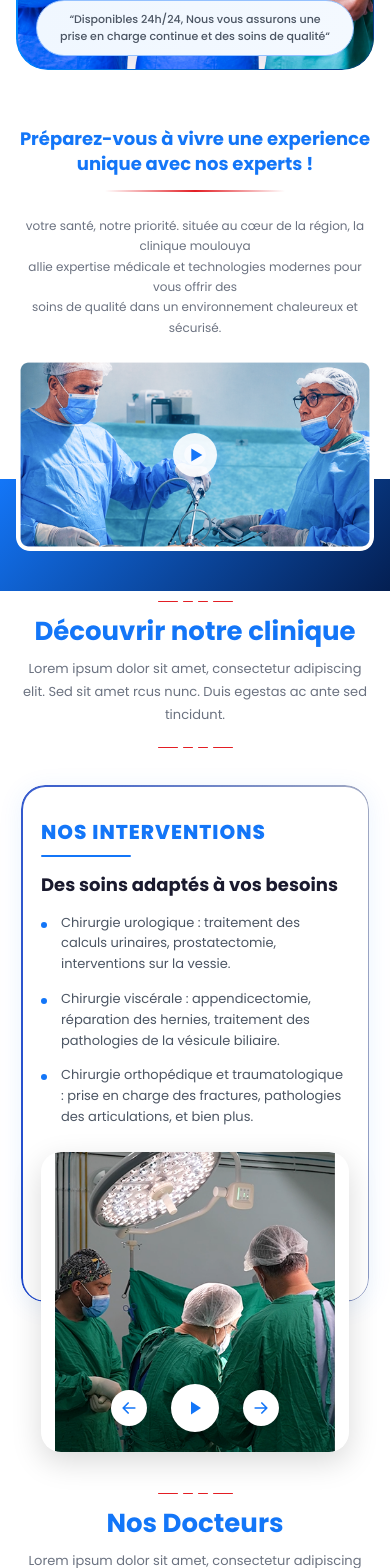
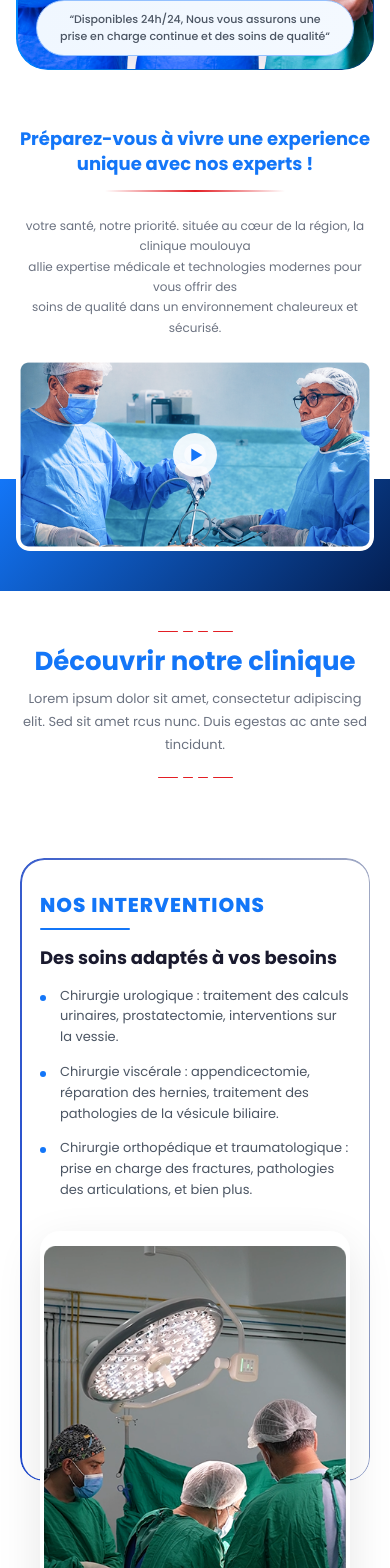
Before and after one commit to ouahid155-mohamed/C.MOULOUYA, a React (Vite) app in the folder c.moulouya/: page / in a window 390 px wide. Shown: the part 432-2000 px from the top of the page. Built offline with nearby package versions, Linux system fonts and the light colour scheme.

Commit message:
modification finale HomePage

```diff
--- a/c.moulouya/src/components/DoctorsSection/DoctorsSection.css
+++ b/c.moulouya/src/components/DoctorsSection/DoctorsSection.css
@@ -9,6 +9,9 @@
   background: #ffffff;
   font-family: "Poppins", sans-serif;
   box-sizing: border-box;
+  user-select: none; /* Empêche la sélection de texte au clic */
+  -webkit-user-select: none;
+  -webkit-tap-highlight-color: transparent; /* Élimine le flash bleu sur mobile */
 }
 
 /* ══════════════════════════════════════════════════════════════
@@ -21,6 +24,12 @@
   max-width: 960px;
   margin: 0 auto;
   flex-wrap: wrap;
+}
+
+@media (min-width: 1600px) {
+  .ds-grid {
+    max-width: 1200px;
+  }
 }
 
 /* ══════════════════════════════════════════════════════════════
@@ -37,6 +46,9 @@
       #1376F8 100%);
   cursor: pointer;
   transition: transform 0.3s ease, box-shadow 0.3s ease;
+  user-select: none;
+  -webkit-user-select: none;
+  -webkit-tap-highlight-color: transparent;
 }
 
 .ds-outer-border:hover {
--- a/c.moulouya/src/components/DoctorsSection/DoctorsSection.jsx
+++ b/c.moulouya/src/components/DoctorsSection/DoctorsSection.jsx
@@ -12,9 +12,33 @@ const doctors = [
 
 export default function DoctorsSection() {
   const [current, setCurrent] = useState(0);
+  const [touchStart, setTouchStart] = useState(null);
+  const [touchEnd, setTouchEnd] = useState(null);
+
+  // Seuil minimal pour considérer le geste comme un swipe (en pixels)
+  const minSwipeDistance = 50;
 
   const prev = () => setCurrent((c) => (c - 1 + doctors.length) % doctors.length);
   const next = () => setCurrent((c) => (c + 1) % doctors.length);
+
+  const onTouchStartHandler = (e) => {
+    setTouchEnd(null);
+    setTouchStart(e.targetTouches[0].clientX);
+  };
+
+  const onTouchMoveHandler = (e) => {
+    setTouchEnd(e.targetTouches[0].clientX);
+  };
+
+  const onTouchEndHandler = () => {
+    if (!touchStart || !touchEnd) return;
+    const distance = touchStart - touchEnd;
+    const isLeftSwipe = distance > minSwipeDistance;
+    const isRightSwipe = distance < -minSwipeDistance;
+
+    if (isLeftSwipe) next();
+    if (isRightSwipe) prev();
+  };
 
   const doc = doctors[current];
 
@@ -48,8 +72,13 @@ export default function DoctorsSection() {
         ))}
       </div>
 
-      {/* ── Version Mobile (Un seul docteur avec flèches) ── */}
-      <div className="ds-mobile-container ds-mobile-only">
+      {/* ── Version Mobile (Un seul docteur avec flèches + Swipe) ── */}
+      <div
+        className="ds-mobile-container ds-mobile-only"
+        onTouchStart={onTouchStartHandler}
+        onTouchMove={onTouchMoveHandler}
+        onTouchEnd={onTouchEndHandler}
+      >
         <div className="ds-outer-border">
           <div className="ds-outer-card">
 
--- a/c.moulouya/src/components/InterventionsSection/InterventionsSection.css
+++ b/c.moulouya/src/components/InterventionsSection/InterventionsSection.css
@@ -23,6 +23,12 @@
     overflow: visible;
     gap: 40px;
     /* Espace net entre image et texte comme sur l'image */
+}
+
+@media (min-width: 1600px) {
+    .is-container {
+        max-width: 1300px;
+    }
 }
 
 /* ── Cadre décoratif dégradé arrondi ── */
@@ -260,27 +266,25 @@
 ══════════════════════════════════════════════════════════════ */
 @media (max-width: 800px) {
 
-    /* Wrapper : laisse de l'espace en bas pour le débordement de l'image */
+    /* Wrapper : espace en bas pour le débordement */
     .is-wrapper {
-        padding: 16px 20px 200px;
-        overflow-x: hidden;
+        padding: 40px 20px 280px;
+        overflow: visible;
     }
 
-    /* Container : carte blanche arrondie, overflow visible pour le débordement */
+    /* Container : cadre transparent sans background blanc */
     .is-container {
         flex-direction: column;
         gap: 0;
-        background: #ffffff;
+        background: transparent;
         border-radius: 24px;
         padding: 32px 20px 0;
-        box-shadow: 0 4px 24px rgba(19, 118, 248, 0.08);
+        box-shadow: none;
         overflow: visible;
-        border: 1.5px solid transparent;
-        background-clip: padding-box;
         position: relative;
     }
 
-    /* Pseudo-élément pour la bordure dégradée */
+    /* Pseudo-élément pour la bordure dégradée (le cadre) */
     .is-container::before {
         content: "";
         position: absolute;
@@ -307,7 +311,7 @@
     .is-right {
         order: -1;
         border-radius: 0;
-        padding: 0 0 24px 0;
+        padding: 0 0 30px 0;
         min-height: auto;
         z-index: 1;
         background: transparent;
@@ -335,21 +339,24 @@
         font-size: 13px;
     }
 
-    /* Image : moitié dedans, moitié dehors (déborde en bas) */
+    /* Image : moitié dedans, moitié dehors (Une seule unité visuelle) */
     .is-left-wrapper {
         order: 1;
         width: 100%;
-        height: 300px;
-        margin-left: 0;
-        margin-bottom: -150px;
-        /* Moitié de la hauteur */
+        max-width: 420px;
+        height: 500px;
+        margin: 0 auto -250px;
         border-radius: 20px;
         z-index: 2;
-        box-shadow: 0 10px 30px rgba(0, 0, 0, 0.15);
+        overflow: visible;
+        padding: 0; /* Suppression du padding qui créait le 2ème cadre */
+        box-shadow: none; /* Suppression de l'ombre extérieure */
+        background: transparent;
     }
 
     .is-left {
         border-radius: 20px;
+        height: 100%;
     }
 
     .is-bg-rect {
@@ -357,7 +364,7 @@
     }
 
     .is-controls {
-        bottom: 20px;
+        bottom: 40px;
         gap: 24px;
     }
 }
--- a/c.moulouya/src/components/NavBar/NavBar.css
+++ b/c.moulouya/src/components/NavBar/NavBar.css
@@ -44,6 +44,7 @@ html {
     width: 222px;
     position: relative;
     z-index: 1;
+    text-decoration: none; /* Enlève le souligné */
 }
 
 .nb-logo-icon {
--- a/c.moulouya/src/components/NavBar/NavBar.jsx
+++ b/c.moulouya/src/components/NavBar/NavBar.jsx
@@ -116,7 +116,7 @@ export default function Navbar() {
           </button>
 
           {/* Logo – centre */}
-          <Link to="/" className="nb-logo nb-logo-mobile" onClick={() => setMenuOpen(false)}>
+          <Link to="/" className="nb-logo nb-logo-mobile" onClick={() => setMenuOpen(false)} style={{ textDecoration: 'none' }}>
             <div className="nb-logo-icon">
               <img src={logoM} alt="Clinique Moulouya" />
             </div>
--- a/c.moulouya/src/components/SectionHeader/SectionHeader.css
+++ b/c.moulouya/src/components/SectionHeader/SectionHeader.css
@@ -5,7 +5,7 @@
   display: flex;
   flex-direction: column;
   align-items: center;
-  padding: 36px 24px 28px;
+  padding: 80px 24px;
   font-family: "Poppins", sans-serif;
   text-align: center;
   box-sizing: border-box;
@@ -70,7 +70,7 @@
   }
 
   .sh-wrapper {
-    padding: 10px 16px 20px;
+    padding: 40px 16px;
   }
 
   .sh-deco-line.sh-long {
--- a/c.moulouya/src/components/SpecialitiesSection/SpecialitiesSection.jsx
+++ b/c.moulouya/src/components/SpecialitiesSection/SpecialitiesSection.jsx
@@ -20,10 +20,31 @@ export default function SpecialitiesSection() {
 
   // Mobile logic
   const [currentIndex, setCurrentIndex] = useState(1); // Start with Urologie as per image
-  const item = allSpecialites[currentIndex];
+  const [touchStart, setTouchStart] = useState(null);
+  const [touchEnd, setTouchEnd] = useState(null);
+  const minSwipeDistance = 50;
 
   const prevMobile = () => setCurrentIndex((c) => (c - 1 + allSpecialites.length) % allSpecialites.length);
   const nextMobile = () => setCurrentIndex((c) => (c + 1) % allSpecialites.length);
+
+  const onTouchStartHandler = (e) => {
+    setTouchEnd(null);
+    setTouchStart(e.targetTouches[0].clientX);
+  };
+
+  const onTouchMoveHandler = (e) => {
+    setTouchEnd(e.targetTouches[0].clientX);
+  };
+
+  const onTouchEndHandler = () => {
+    if (!touchStart || !touchEnd) return;
+    const distance = touchStart - touchEnd;
+    const isLeftSwipe = distance > minSwipeDistance;
+    const isRightSwipe = distance < -minSwipeDistance;
+
+    if (isLeftSwipe) nextMobile();
+    if (isRightSwipe) prevMobile();
+  };
 
   return (
     <section className="sp-wrapper">
@@ -74,7 +95,12 @@ export default function SpecialitiesSection() {
             </p>
           </div>
 
-          <div className="sp-mobile-slider-container">
+          <div
+            className="sp-mobile-slider-container"
+            onTouchStart={onTouchStartHandler}
+            onTouchMove={onTouchMoveHandler}
+            onTouchEnd={onTouchEndHandler}
+          >
             {/* Boutons de navigation flottants */}
             <button className="sp-mobile-nav-btn sp-prev" onClick={prevMobile}>
               <svg viewBox="0 0 24 24" fill="none"><path d="M15 18l-6-6 6-6" stroke="white" strokeWidth="3" strokeLinecap="round" strokeLinejoin="round"/></svg>
--- a/c.moulouya/src/components/VideoSection/VideoSection.css
+++ b/c.moulouya/src/components/VideoSection/VideoSection.css
@@ -14,6 +14,20 @@
 /* ══════════════════════════════════════════════════════════════
    TEXTE CENTRÉ
 ══════════════════════════════════════════════════════════════ */
+.vs-container {
+  display: flex;
+  align-items: center;
+  max-width: 1100px;
+  margin: 0 auto;
+  gap: 40px;
+}
+
+@media (min-width: 1600px) {
+  .vs-container {
+    max-width: 1300px;
+  }
+}
+
 .vs-text {
     text-align: center;
     padding: 30px 24px 32px;
--- a/c.moulouya/src/index.css
+++ b/c.moulouya/src/index.css
@@ -27,6 +27,10 @@
 
   @media (max-width: 1024px) {
     font-size: 16px;
+  }
+
+  @media (min-width: 1600px) {
+    font-size: 20px;
   }
 }
 
```
